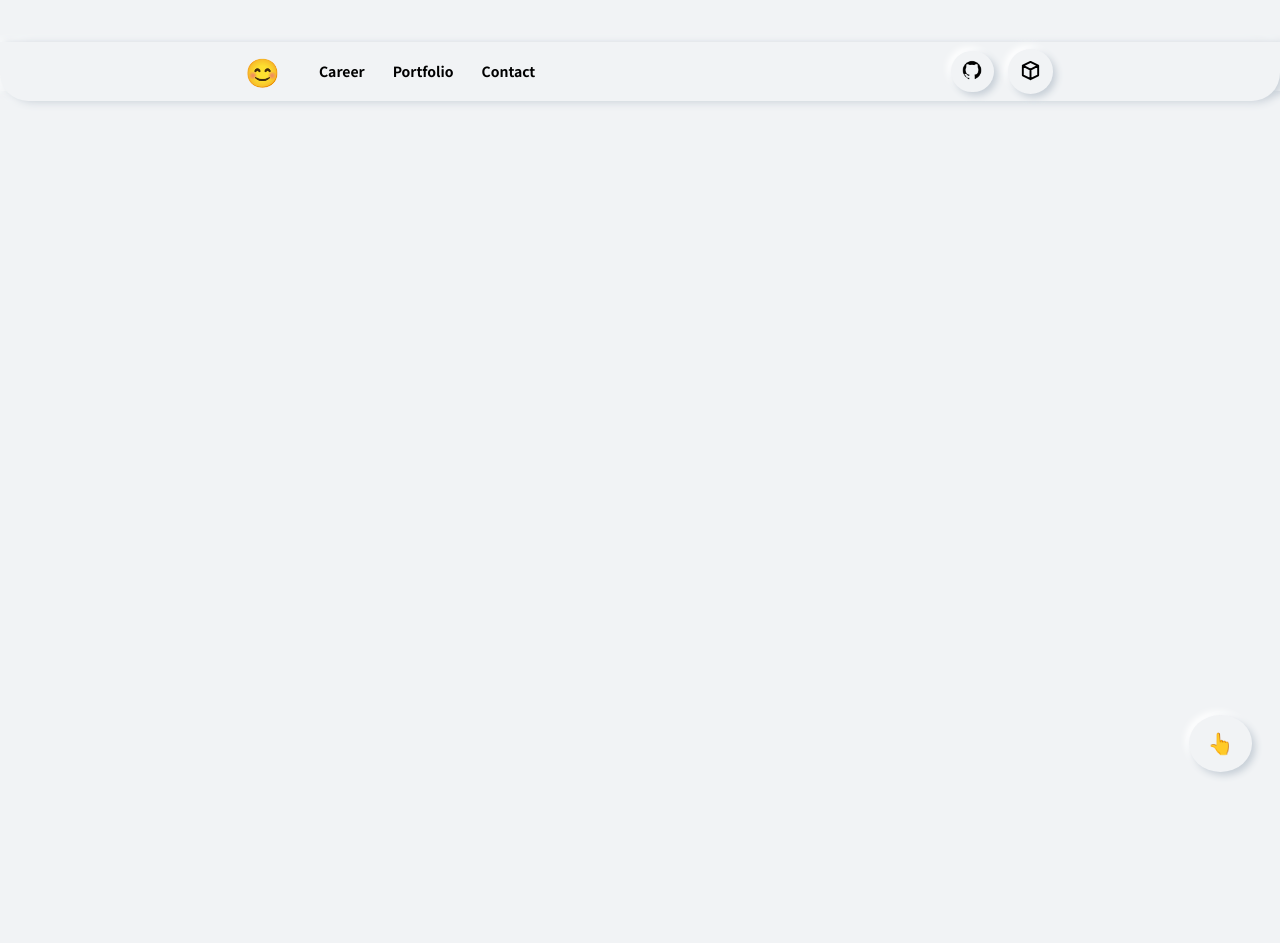
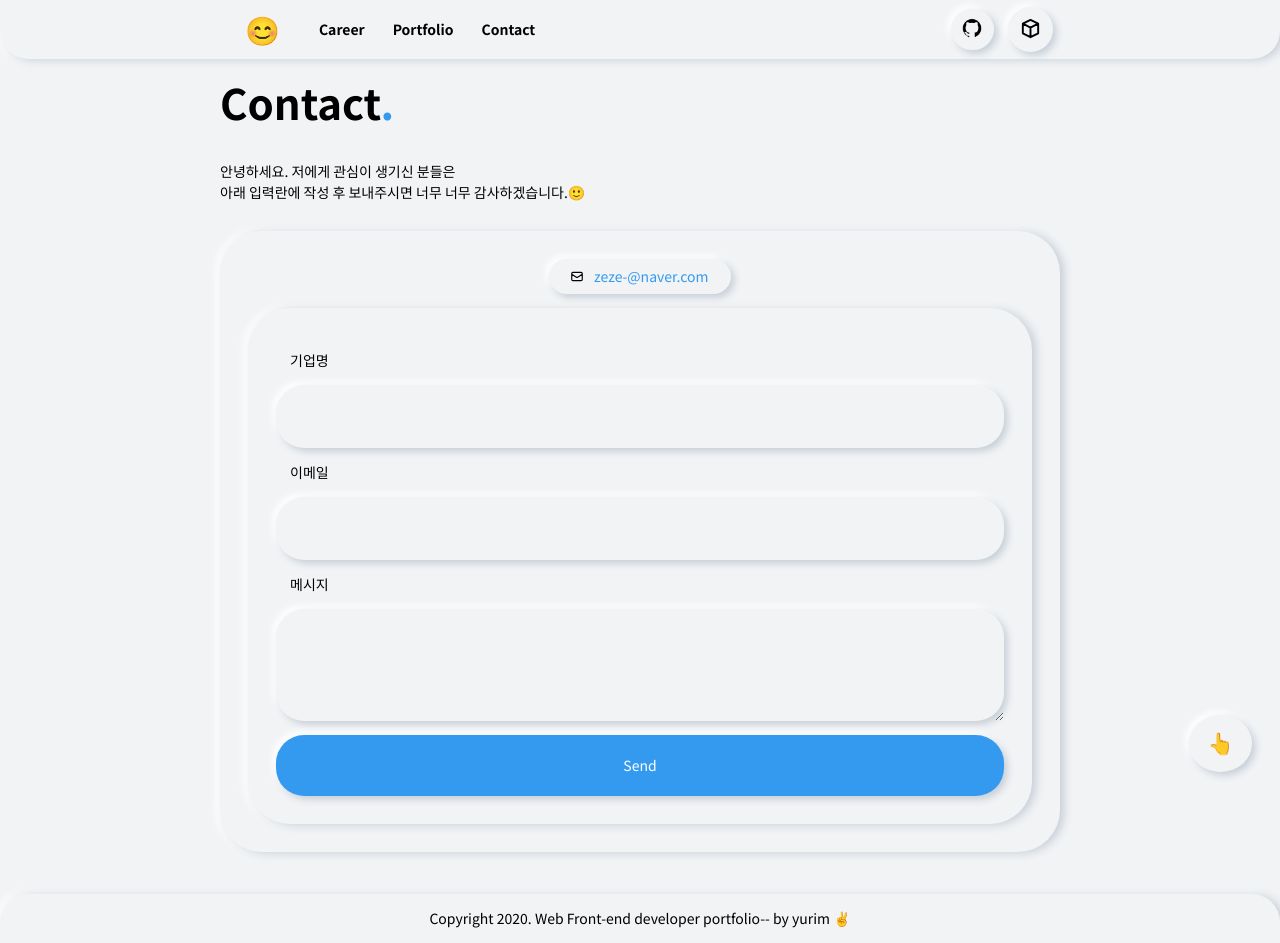
Before and after one commit to yunyurib/yurim.dev, a React (Create React App) app: page /contact in a window 1280 px wide. Before the commit the page ends 800 px from the top, so only its background shows below. Built offline with nearby package versions, Linux system fonts and the light colour scheme.

Commit message:
[add] - contact 추가

```diff
--- a/src/pages/Index.js
+++ b/src/pages/Index.js
@@ -6,4 +6,5 @@ export * from "./career/Career";
 export * from "./fmj/Fmj";
 export * from "./lush/Lush";
 export * from "./portfolio/Portfolio";
+export * from "./contact/Contact";
 export * from "./footer/Footer";
--- /dev/null
+++ b/src/pages/contact/Contact.jsx
@@ -0,0 +1,168 @@
+import React from "react";
+import styled from "styled-components";
+import emailjs from "emailjs-com";
+
+export function Contact() {
+  function sendEmail(e) {
+    e.preventDefault();
+    emailjs
+      .sendForm(
+        "const_yurim",
+        "template_gli2mna",
+        e.target,
+        "user_Ivd3HYd1osr1H1Ld0uj4N"
+      )
+      .then(
+        (result) => {
+          console.log(result.text);
+          alert("전송이 완료되었습니다. 감사합니다.🙏");
+        },
+        (error) => {
+          console.log(error.text);
+        }
+      );
+  }
+  return (
+    <ContactWrapper>
+      <ContactSection className="box-inner">
+        <h2 className="box__title">
+          Contact<span className="period-mark">.</span>
+        </h2>
+        <p>
+          안녕하세요. 저에게 관심이 생기신 분들은
+          <br />
+          아래 입력란에 작성 후 보내주시면 너무 너무 감사하겠습니다.🙂
+        </p>
+        <ContactInner className="Mbox-shadow">
+          <a
+            href="mailto:zeze-@naver.com"
+            title="email"
+            target="blank"
+            className="Sbox-shadow"
+          >
+            <svg
+              className="w-6 h-6"
+              fill="none"
+              stroke="currentColor"
+              viewBox="0 0 24 24"
+              xmlns="http://www.w3.org/2000/svg"
+            >
+              <path
+                stroke-linecap="round"
+                stroke-linejoin="round"
+                stroke-width="2"
+                d="M3 8l7.89 5.26a2 2 0 002.22 0L21 8M5 19h14a2 2 0 002-2V7a2 2 0 00-2-2H5a2 2 0 00-2 2v10a2 2 0 002 2z"
+              ></path>
+            </svg>
+            <span className="period-mark">zeze-@naver.com</span>
+          </a>
+          <ContactBox className="Mbox-shadow">
+            <ContactBoxForm className="contact-form" onSubmit={sendEmail}>
+              <input
+                type="hidden"
+                maxlength="11"
+                name="contact_number"
+                className="Sbox-shadow"
+                required
+              />{" "}
+              <label>기업명</label>{" "}
+              <input
+                type="text"
+                name="user_name"
+                className="Sbox-shadow"
+                required
+              />
+              <label>이메일</label>{" "}
+              <input
+                type="email"
+                name="user_email"
+                className="Sbox-shadow"
+                required
+              />
+              <label>메시지</label>{" "}
+              <textarea name="message" className="Sbox-shadow" />
+              <input type="submit" value="Send" className="Sbox-shadow" />
+            </ContactBoxForm>
+          </ContactBox>
+        </ContactInner>
+      </ContactSection>
+    </ContactWrapper>
+  );
+}
+const ContactWrapper = styled.main`
+  min-height: 90vh;
+  @media only screen and (min-width: 320px) and (max-width: 768px) {
+    padding: 0 2rem;
+  }
+`;
+const ContactSection = styled.section`
+  padding-top: 4rem;
+  > h2 {
+    margin: 1rem 0 2rem !important;
+  }
+`;
+const ContactInner = styled.div`
+  padding: 2rem 2rem;
+  border-radius: 3rem;
+  margin-top: 2rem;
+  > a {
+    width: 10rem;
+    display: flex;
+    padding: 0.5rem 1.5rem;
+    border-radius: 3rem;
+    margin: 0 auto;
+  }
+  > a > svg {
+    width: 14px;
+    padding-right: 10px;
+  }
+`;
+const ContactBox = styled.div`
+  margin-top: 1rem;
+  padding: 2rem 2rem;
+  border-radius: 3rem;
+`;
+const ContactBoxForm = styled.form`
+  > label {
+    display: block;
+    font-size: 1rem;
+    padding: 1rem;
+  }
+  > input,
+  > textarea {
+    animation: none;
+    display: block;
+    width: 100%;
+    line-height: 3.5;
+    border: none;
+    font-size: 14px;
+    border-radius: 2rem;
+    padding: 0.5rem 2rem;
+    box-sizing: border-box;
+  }
+  > input[type="submit"] {
+    display: block;
+    padding: 6px 30px;
+    font-size: 14px;
+    background-color: #4460aa;
+    color: #fff;
+    border: none;
+  }
+  > textarea:focus,
+  > input:focus {
+    outline: none;
+    box-shadow: inset 9px 11px 11px #d6d8d9, inset -15px -15px 22px #ffffff;
+  }
+  > input[type="submit"] {
+    margin-top: 1rem;
+    background-color: var(--blue);
+    display: block;
+    padding: 6px 30px;
+    color: #fff;
+    border: none;
+    cursor: pointer;
+  }
+  > input[type="submit"]:focus {
+    box-shadow: inset 20px 20px 60px #2b83cc, inset -20px -20px 60px #3bb1ff;
+  }
+`;
--- a/src/pages/gnb/Gnb.jsx
+++ b/src/pages/gnb/Gnb.jsx
@@ -44,7 +44,7 @@ export function Gnb() {
                 <Link to="/portfolio">Portfolio</Link>
               </li>
               <li>
-                <Link exact to="/">
+                <Link exact to="/Contact">
                   Contact
                 </Link>
               </li>
--- a/src/pages/routes/Routes.js
+++ b/src/pages/routes/Routes.js
@@ -1,15 +1,16 @@
 import React from "react";
 import { Route } from "react-router-dom";
 import styled from "styled-components";
-import { Home, Career, Fmj, Lush, Portfolio } from "../Index";
+import { Home, Career, Fmj, Lush, Portfolio, Contact } from "../Index";
 export const Routes = () => {
   return (
     <RoutesWrapper>
       <Route exact path="/" component={Home} />
       <Route exact path="/career" component={Career} />
       <Route exact path="/fmj" component={Fmj} />
-      <Route exact path="/Lush" component={Lush} />
-      <Route exact path="/Portfolio" component={Portfolio} />
+      <Route exact path="/lush" component={Lush} />
+      <Route exact path="/portfolio" component={Portfolio} />
+      <Route exact path="/contact" component={Contact} />
     </RoutesWrapper>
   );
 };
```
Also changed, not shown: 2 other files (tests, documents, lock files or other folders).
